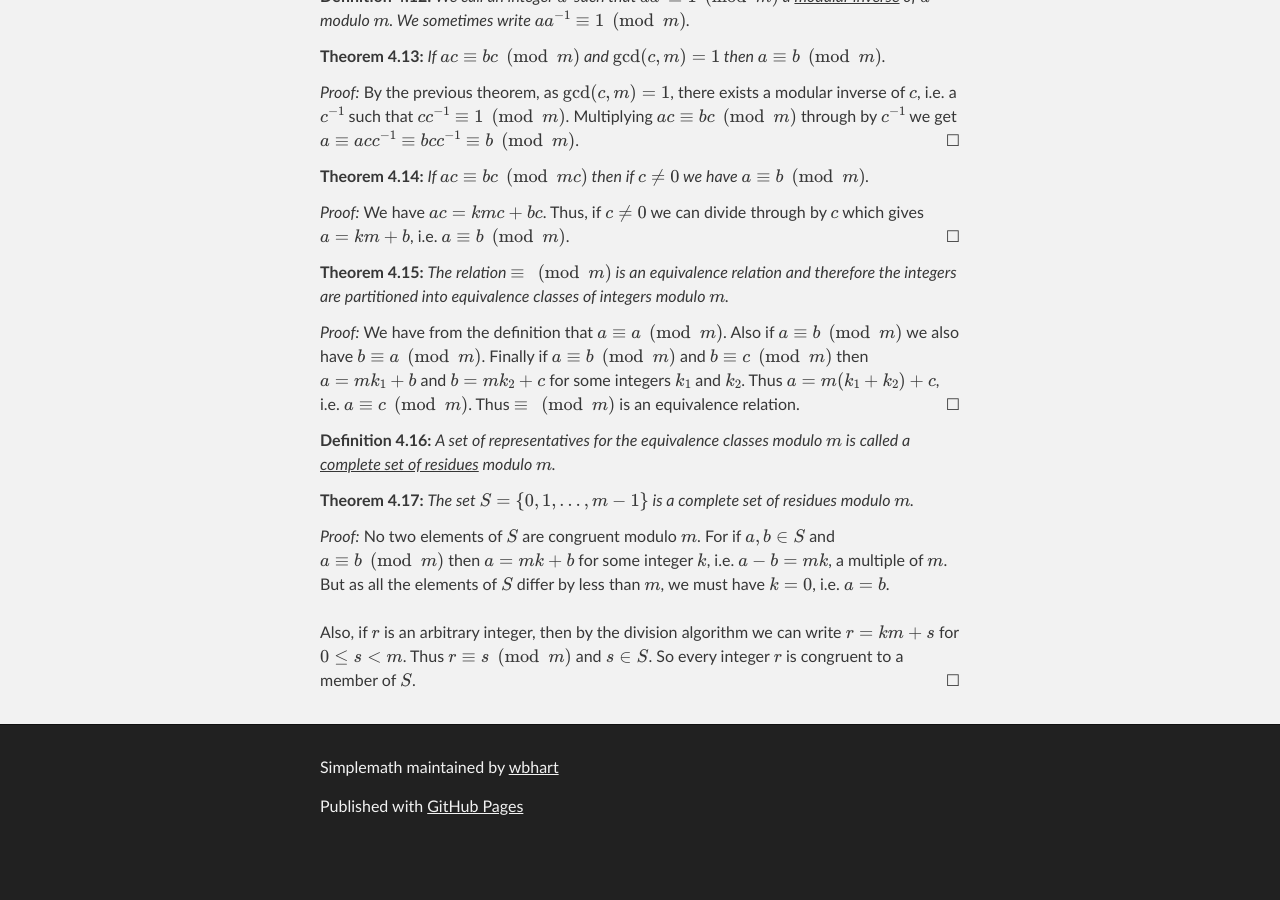
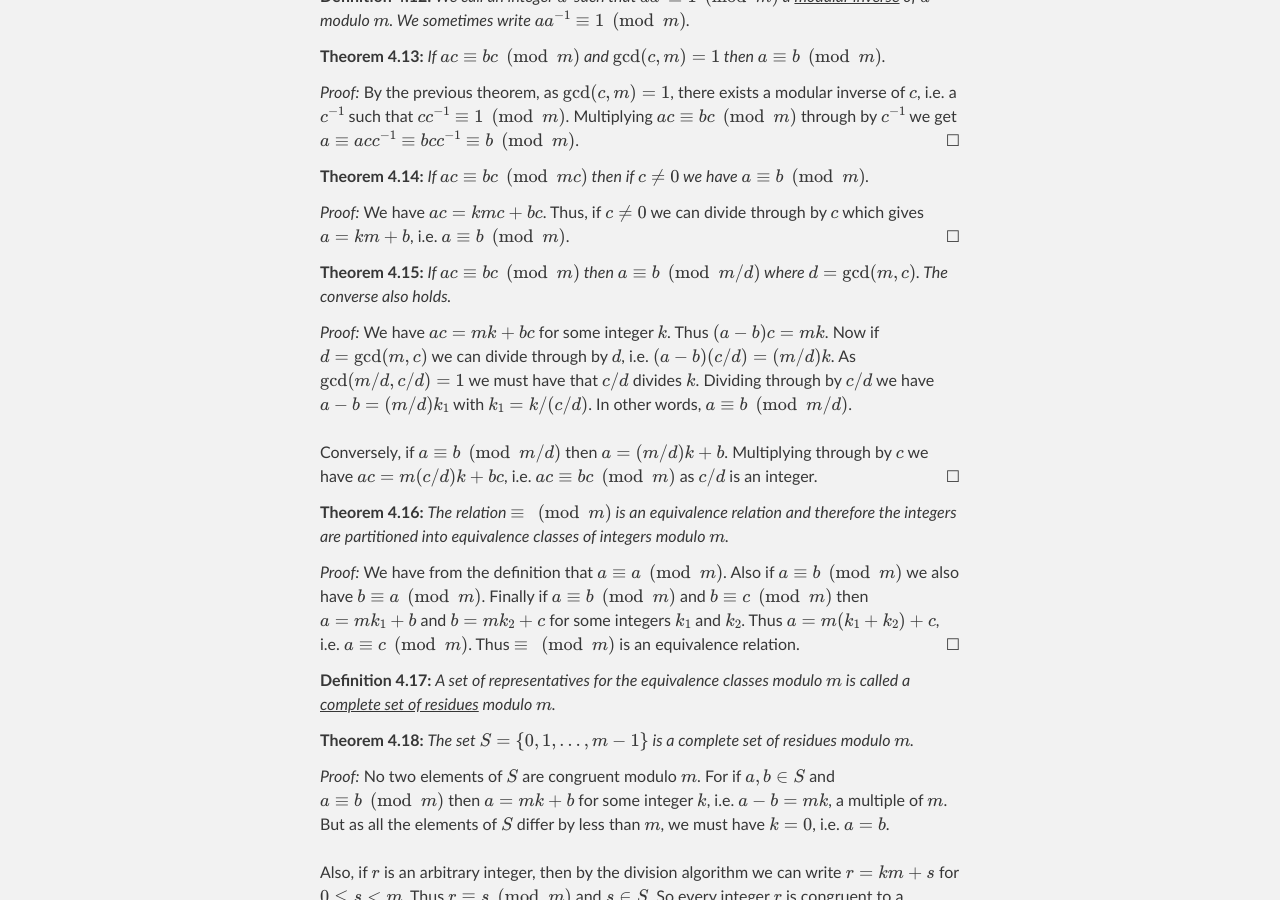
Before and after one commit to wbhart/SimpleMath, a Jekyll site: the page built from test.html, in a window 1280 px wide and 900 px high, scrolled down 15299 px. Built offline with Jekyll 4.4.1, drawn with Linux system fonts in a browser that asks for light colours; formulas are drawn with MathJax 3; before the commit the page ends 16152 px from its top, so only the background shows below that.

Commit message:
Update test.html

```diff
--- a/test.html
+++ b/test.html
@@ -755,6 +755,17 @@ $a \equiv acc^{-1} \equiv bcc^{-1} \equiv b \pmod{m}$.
 $a \equiv b \pmod{m}$.
 </proof>
 
+<theorem> If $ac \equiv bc \pmod{m}$ then $a \equiv b \pmod{m/d}$ where $d = \gcd(m, c)$. The converse also holds.
+</theorem>
+
+<proof> We have $ac = mk + bc$ for some integer $k$. Thus $(a - b)c = mk$. Now if $d = \gcd(m, c)$ we can divide through
+by $d$, i.e. $(a - b)(c/d) = (m/d)k$. As $\gcd(m/d, c/d) = 1$ we must have that $c/d$ divides $k$. Dividing through by
+$c/d$ we have $a - b = (m/d)k_1$ with $k_1 = k/(c/d)$. In other words, $a \equiv b \pmod{m/d}$. </br></br>
+
+Conversely, if $a \equiv b \pmod{m/d}$ then $a = (m/d)k + b$. Multiplying through by $c$ we have $ac = m(c/d)k + bc$,
+i.e. $ac \equiv bc \pmod{m}$ as $c/d$ is an integer.
+</proof>
+
 <theorem> The relation $\equiv \pmod{m}$ is an equivalence relation and therefore the integers are partitioned into
 equivalence classes of integers modulo $m$.
 </theorem>
```
